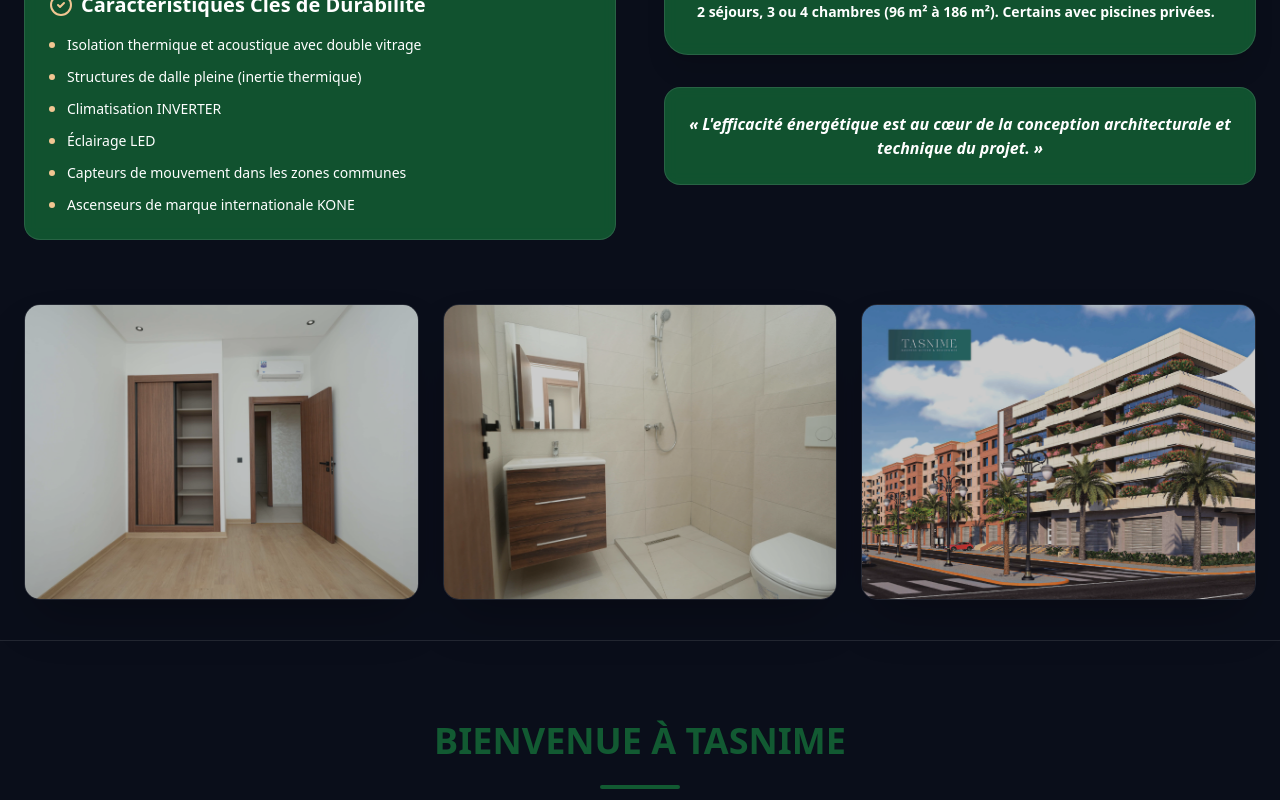
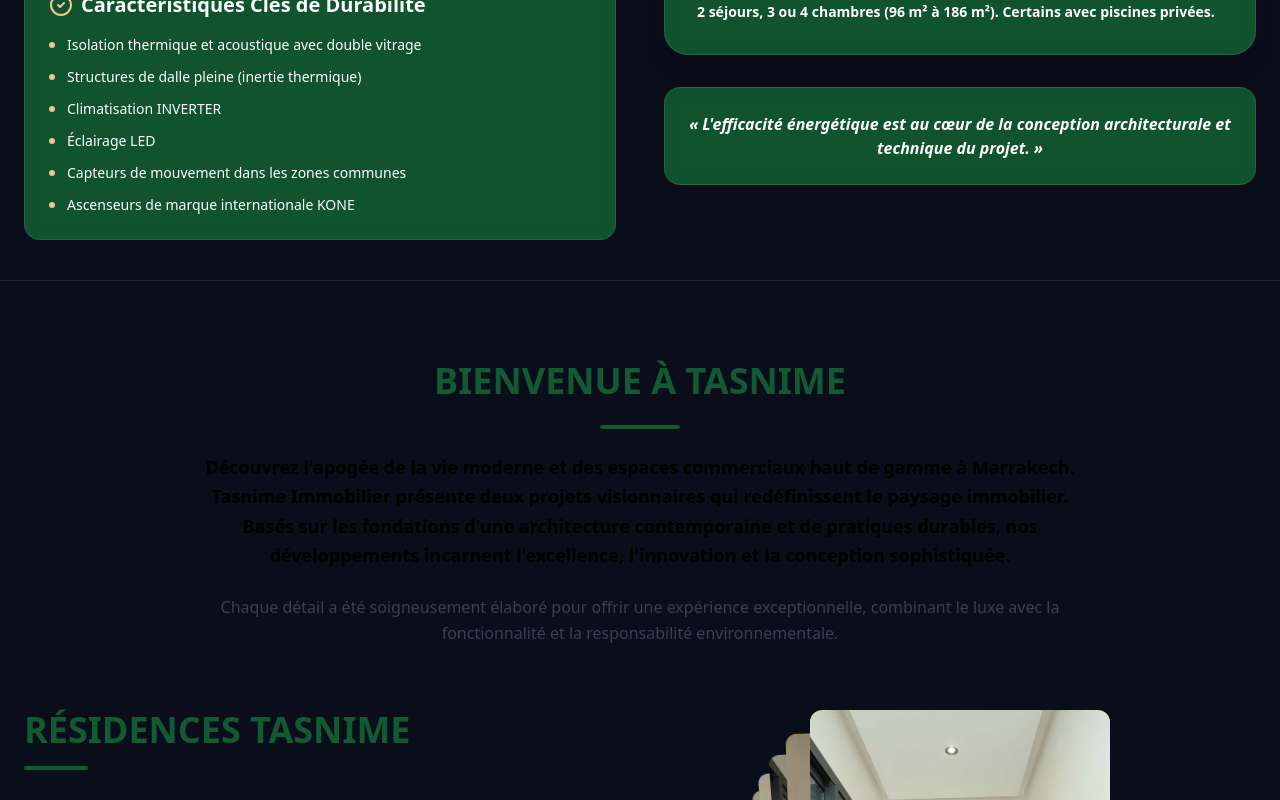
Before and after one commit to Hicham2115/Tansime-Website, a React (Vite) app: page / in a window 1280 px wide. Shown: the part 3491-4291 px from the top of the page. Built offline with nearby package versions, Linux system fonts and the light colour scheme.

Commit message:
first commit

```diff
--- a/src/components/BusinessCenter/Hero.jsx
+++ b/src/components/BusinessCenter/Hero.jsx
@@ -1,7 +1,7 @@
 import { Button } from "@/components/ui/button";
 import { Link } from "react-router-dom";
 import { Building2, ArrowRight } from "lucide-react";
-import bussinesspic from "@/assets/Imgs/A7409578.jpg";
+import bussinesspic from "@/assets/img77.jpg";
 import FadeInUp from "@/components/FadeInUp";
 
 import A7409538 from "../../assets/Imgs/A7409538.JPG";
--- a/src/components/Home/ResidencesSection.jsx
+++ b/src/components/Home/ResidencesSection.jsx
@@ -1,9 +1,6 @@
 import { CheckCircle2 } from "lucide-react";
-import img1 from "@/assets/Imgs/A7409547.JPG";
-import img2 from "@/assets/Imgs/A7409553.JPG";
-import img3 from "@/assets/img77.jpg";
+
 import FadeInUp from "@/components/FadeInUp";
-import ScaleIn from "@/components/ScaleIn";
 
 export default function ResidencesSection() {
   return (
@@ -118,24 +115,6 @@ export default function ResidencesSection() {
             </div>
           </FadeInUp>
         </div>
-
-        {/* Image Grid */}
-        <div className="grid grid-cols-1 md:grid-cols-3 gap-6">
-          {[img1, img2, img3].map((img, idx) => (
-            <ScaleIn
-              key={idx}
-              delay={0.6 + idx * 0.2}
-              className="group relative aspect-[4/3] overflow-hidden rounded-2xl border border-white/10 shadow-2xl"
-            >
-              <div className="absolute inset-0 bg-black/20 group-hover:bg-transparent transition-colors duration-300 z-10" />
-              <img
-                src={img}
-                alt={`Tasnime Residence View ${idx + 1}`}
-                className="w-full h-full object-cover transform group-hover:scale-110 transition-transform duration-700 ease-in-out"
-              />
-            </ScaleIn>
-          ))}
-        </div>
       </div>
     </section>
   );
--- a/src/components/Residences/Hero.jsx
+++ b/src/components/Residences/Hero.jsx
@@ -1,7 +1,7 @@
 import { Button } from "@/components/ui/button";
 import { Link } from "react-router-dom";
 import { Home, ArrowRight } from "lucide-react";
-import heroImg from "@/assets/Imgs/A7409497.jpg";
+import heroImg from "@/assets/img59.jpg";
 import FadeInUp from "@/components/FadeInUp";
 
 import A7409473 from "../../assets/Imgs/A7409578.JPG";
```
Also changed, not shown: src/components/Home/Hero.jsx (+21 -1 lines).
